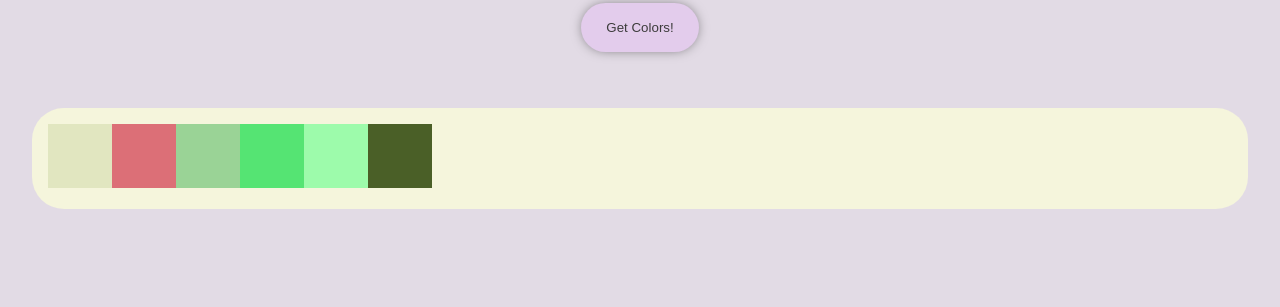
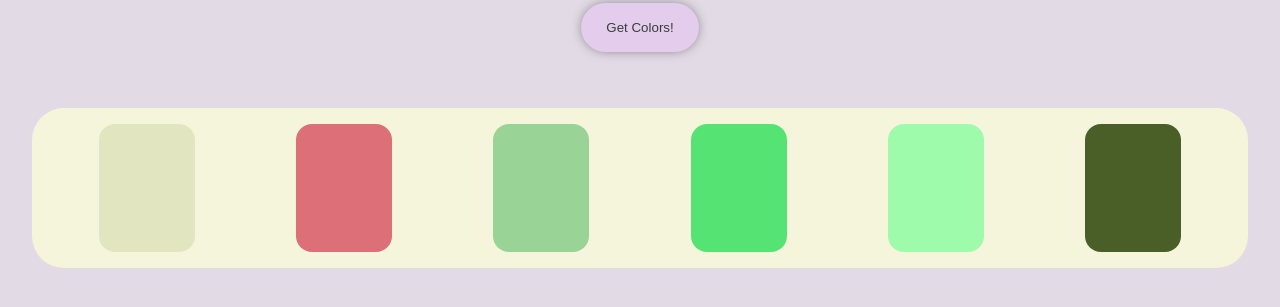
Before and after one commit to ElisabettaMirti/random-palette-generator, a plain HTML site: page index.html in a window 1280 px wide. Both pictures are taken after a click on the button "Get Colors!". Shown: the part 87-394 px from the top of the page. Drawn offline with Linux system fonts and the light colour scheme.

Commit message:
changed style a bit

```diff
--- a/index.html
+++ b/index.html
@@ -16,7 +16,7 @@
         <button id="generate">Get Colors!</button>
     </header>
     <main id="container">
-
+        Start!!
     </main>
     <script src="script/script.js"></script>
 </body>
--- a/style/style.css
+++ b/style/style.css
@@ -46,10 +46,13 @@ main{
     padding: 1rem;
     background-color: beige;
     border-radius: 2rem;
+    display: flex;
+    justify-content: space-around;
+    align-items: center;
 }
 
 div.singleColor{
-    width: 4rem;
-    height: 4rem;
-    display: inline-block;
+    width: 6rem;
+    height: 8rem;
+    border-radius: 1rem;
 }
```
